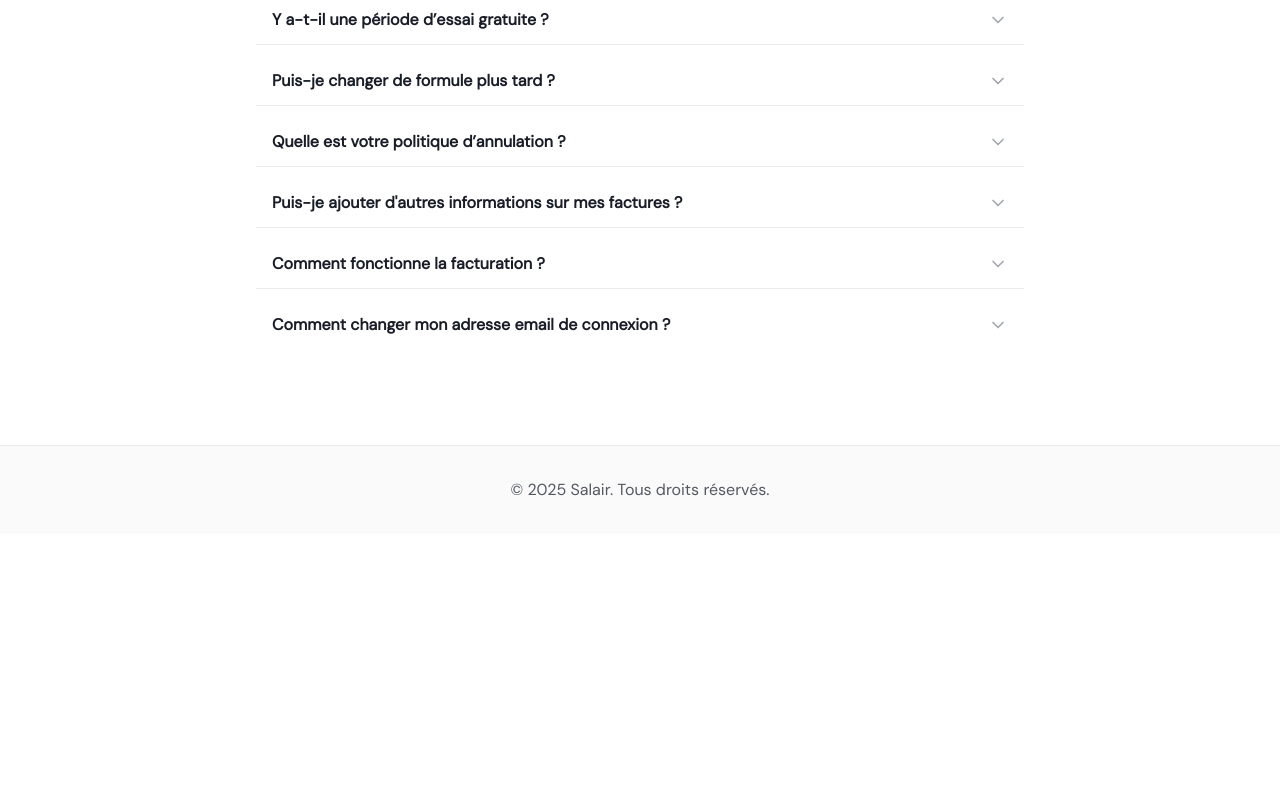
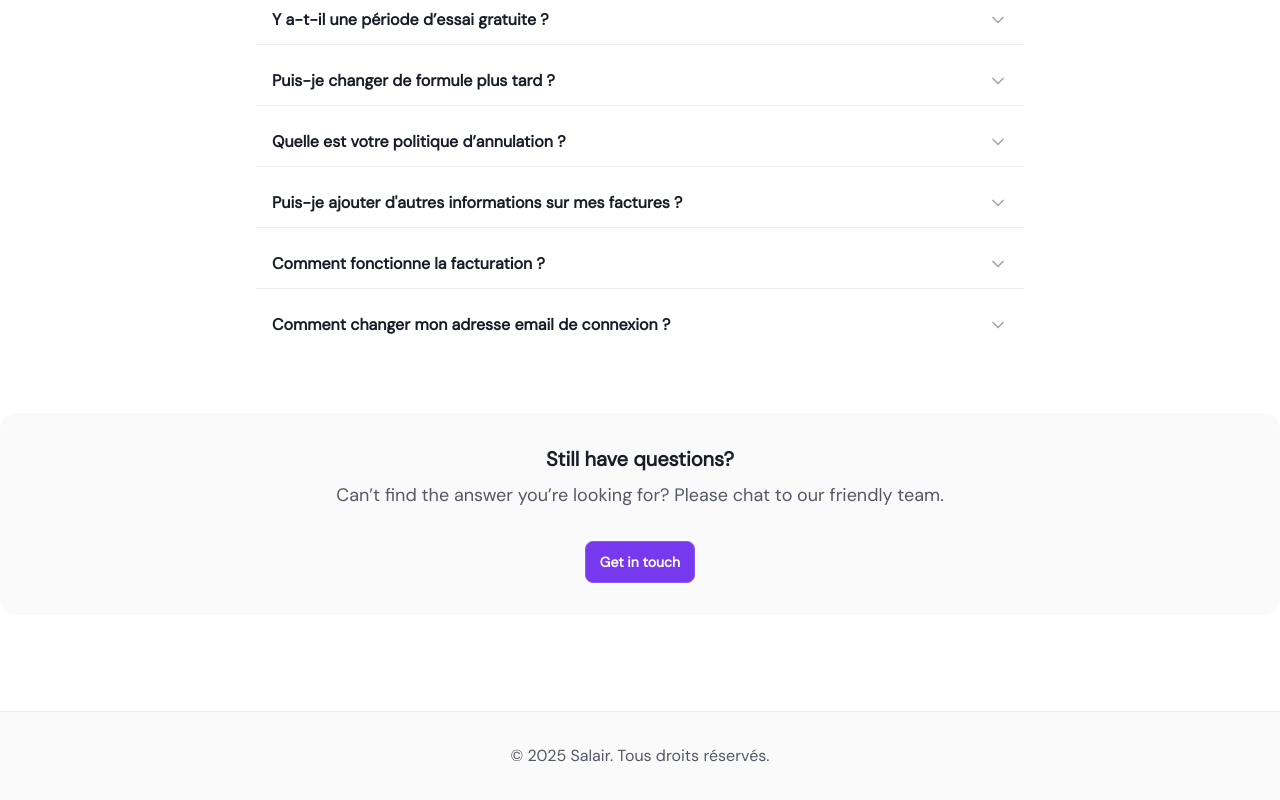
Before and after one commit to Fan2Shrek/salair, a Nuxt app in the folder frontend/: page / in a window 1280 px wide. Shown: the part 2261-3061 px from the top of the page. Before the commit the page ends 2795 px from the top, so only its background shows below. Built offline with nearby package versions, Linux system fonts and the light colour scheme.

Commit message:
feat(frontend:landing): add contact prompt section with button for user inquiries

```diff
--- a/frontend/pages/index.vue
+++ b/frontend/pages/index.vue
@@ -245,6 +245,13 @@
                 <div class="mt-16 max-w-3xl w-full mx-auto">
                     <UAccordion :items="accordionItems" />
                 </div>
+                <div class="mt-16 px-8 py-8 rounded-2xl bg-secondary w-full">
+                    <div class="max-w-3xl w-full mx-auto space-y-2">
+                        <h3 class="text-primary font-semibold text-xl text-center">Still have questions?</h3>
+                        <p class="text-tertiary text-lg text-center">Can’t find the answer you’re looking for? Please chat to our friendly team.</p>
+                    </div>
+                    <UButton class="mt-8 mx-auto">Get in touch</UButton>
+                </div>
             </section>
             <footer class="w-full bg-secondary py-8 border-t border-secondary">
                 <div class="max-w-7xl mx-auto px-4 sm:px-6">
```
